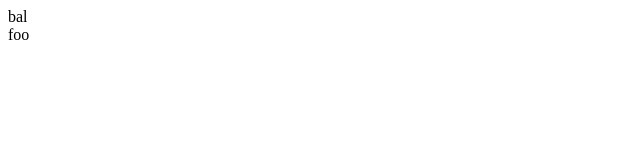
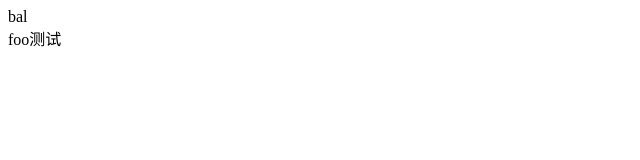
Before and after one commit to hearsay316/vue-ssr-cli, a Vue app: page / in a window 1280 px wide. Shown: the top 160 px of the page, without its empty margins (0-640 px from the left). Built offline with nearby package versions, Linux system fonts and the light colour scheme.

Commit message:
1 测试样例

```diff
--- a/src/components/Foo.vue
+++ b/src/components/Foo.vue
@@ -1,6 +1,6 @@
 <template>
     <div>
-        foo
+        foo测试
     </div>
 </template>
 
```
